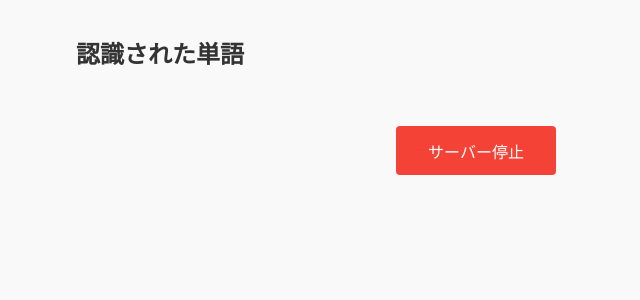
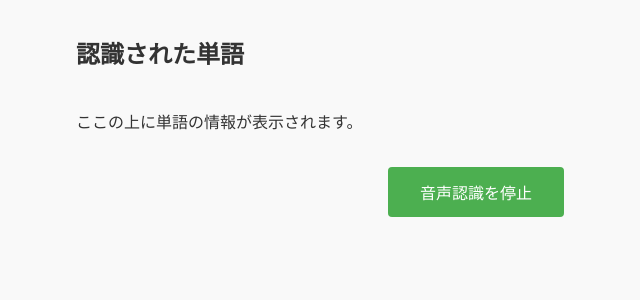
Before and after one commit to kd1321373/realtimedisplay, a Flask app: page / in a window 1280 px wide. Shown: the part 117-417 px from the top of the page, without its empty margins (164-804 px from the left). Run offline with Flask 3, Linux system fonts and the light colour scheme; some libraries are stand-ins or nearby versions.

Commit message:
プロトタイプ2_5

```diff
--- a/templates/index.html
+++ b/templates/index.html
@@ -48,19 +48,33 @@
         ul li:hover {
             background-color: #f1f1f1;
         }
+        .search-result {
+            margin-top: 1em;
+            padding: 1em;
+            background-color: #f1f1f1;
+            border: 1px solid #ddd;
+            border-radius: 4px;
+            display: none;
+        }
+        iframe {
+            width: 100%;
+            height: 400px;
+            border: none;
+        }
         button {
             display: block;
-            margin: 2em auto;
+            margin: 2em auto 0;
             padding: 0.8em 2em;
-            background-color: #f44336;
+            background-color: #4CAF50;
             color: white;
             border: none;
             border-radius: 4px;
             font-size: 1em;
             cursor: pointer;
+            transition: background-color 0.3s;
         }
         button:hover {
-            background-color: #d32f2f;
+            background-color: #45a049;
         }
     </style>
 </head>
@@ -73,37 +87,70 @@
             <h2>認識された単語</h2>
             <ul id="text-list"></ul>
         </section>
-        <button id="stop-button">サーバー停止</button>
+        <section id="display-area">
+            <p>ここの上に単語の情報が表示されます。</p>
+        </section>
+        <button id="stop-button">音声認識を停止</button>
     </main>
 
     <script>
         const socket = io.connect('http://127.0.0.1:5000');
 
-        // サーバー停止ボタンの動作
+        // WebSocket接続の成功時にメッセージを表示
+        socket.on('connect', function () {
+            console.log('WebSocket 接続成功');
+        });
+
+        // 新しい単語リストを受信したら既存のリストに追加
+        socket.on('new_text', function (words) {
+            console.log('新しい単語:', words);  // デバッグ用
+            const list = document.getElementById('text-list');
+
+            // 現在のスクロール位置を保存
+            const atTop = list.scrollTop === 0;
+
+            words.forEach(word => {
+                const listItem = document.createElement('li');
+                listItem.textContent = word;
+
+                // クリック時にWikipediaを表示
+                listItem.addEventListener('click', function () {
+                    // 既に検索結果が表示されていたら隠す
+                    let existingResult = listItem.querySelector('.search-result');
+                    if (existingResult) {
+                        existingResult.style.display = existingResult.style.display === 'none' ? 'block' : 'none';
+                    } else {
+                        // 新しい検索結果を追加
+                        const searchResult = document.createElement('div');
+                        searchResult.classList.add('search-result');
+                        searchResult.innerHTML = `<iframe src="https://ja.wikipedia.org/wiki/${encodeURIComponent(word)}"></iframe>`;
+                        listItem.appendChild(searchResult);
+                        searchResult.style.display = 'block';
+                    }
+                });
+
+                // リストの最上部に追加
+                list.insertBefore(listItem, list.firstChild);
+            });
+
+            // スクロール位置を調整
+            if (atTop) {
+                list.scrollTop = 0;
+            }
+        });
+
+        // 停止ボタンの動作
         document.getElementById('stop-button').addEventListener('click', function () {
             fetch('/stop', {
                 method: 'POST'
             })
-            .then(response => {
-                if (response.ok) {
-                    alert("サーバーが停止されました。");
-                } else {
-                    alert("サーバー停止に失敗しました。");
-                }
+            .then(response => response.json())
+            .then(data => {
+                alert("音声認識を停止しました。");
             })
             .catch(error => {
                 console.error('Error:', error);
-                alert("サーバー停止に失敗しました。");
-            });
-        });
-
-        // 新しい認識結果を受信
-        socket.on('new_text', function (words) {
-            const list = document.getElementById('text-list');
-            words.forEach(word => {
-                const listItem = document.createElement('li');
-                listItem.textContent = word;
-                list.appendChild(listItem);
+                alert("サーバーが停止しました。");
             });
         });
     </script>
```
Also changed, not shown: app.py (line endings or trailing spaces).
